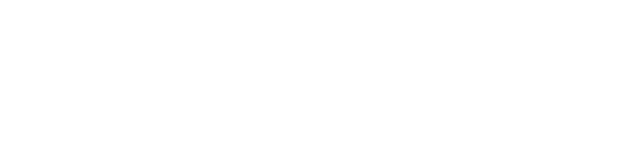
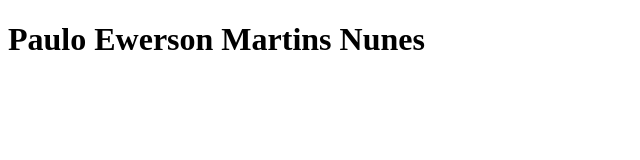
Before and after one commit to PauloEwerson/PauloEwerson.github.io, a plain HTML site: page index.html in a window 1280 px wide. Shown: the whole page, without its empty margins (0-640 px from the left). Drawn offline with Linux system fonts and the light colour scheme.

Commit message:
Req 01 - Insere nome completo

```diff
--- a/index.html
+++ b/index.html
@@ -8,5 +8,7 @@
 </head>
 <body>
 
+<h1>Paulo Ewerson Martins Nunes</h1>
+
 </body>
 </html>
```
